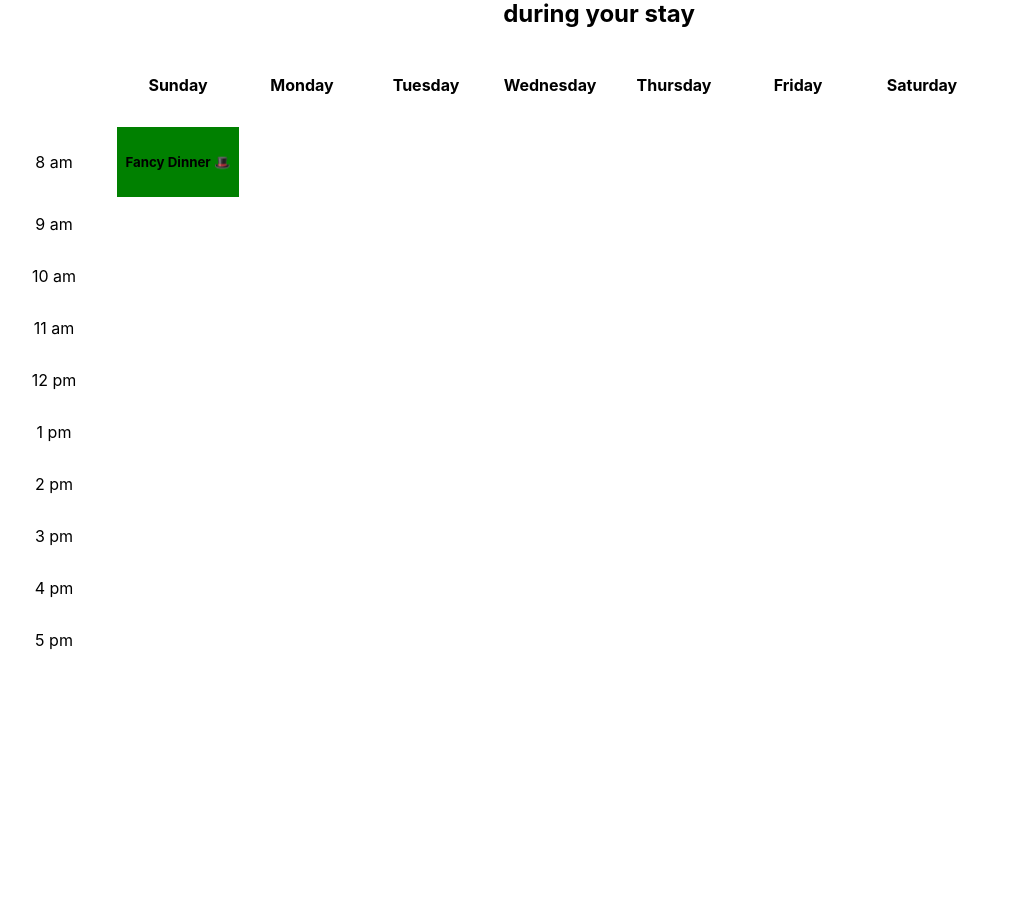
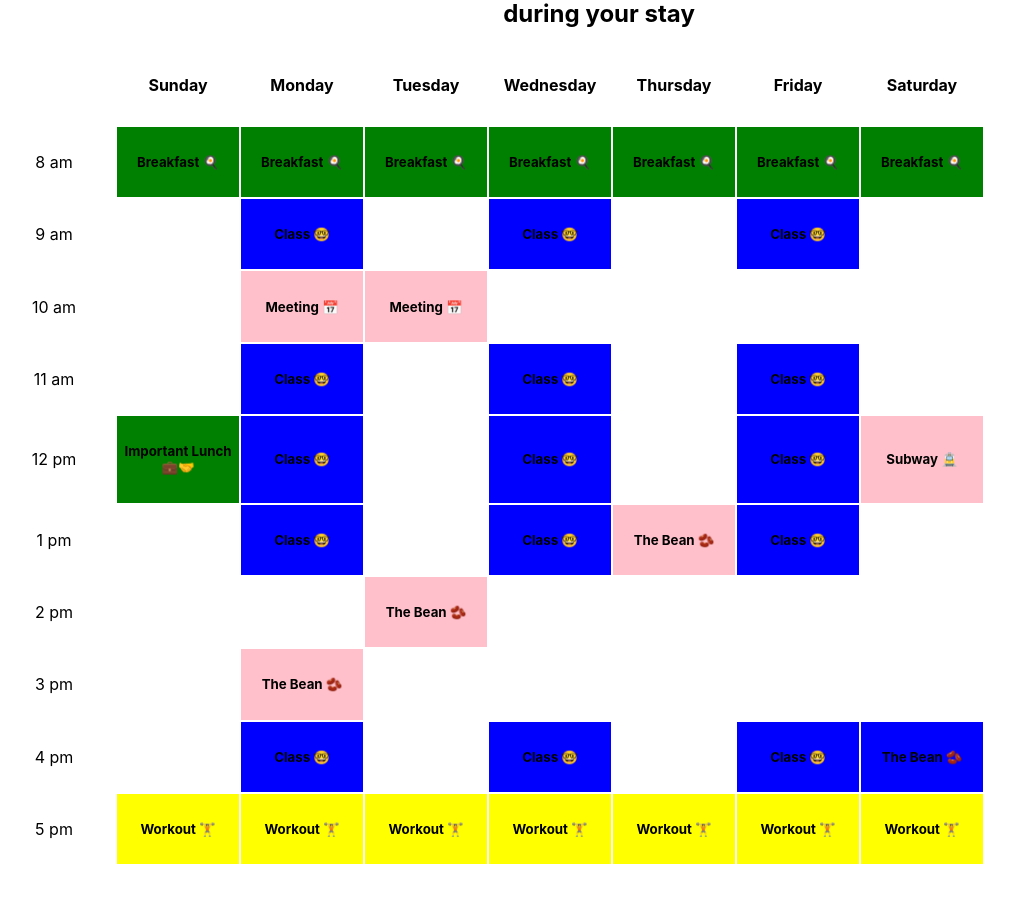
Before and after one commit to KalebCole/WEB102-Unit1, a React (Vite) app in the folder timetabled/: page / in a window 1280 px wide. Shown: the part 144-1042 px from the top of the page, without its empty margins (41-1055 px from the left). Before the commit the page ends 843 px from the top, so only its background shows below. Built offline with nearby package versions, Linux system fonts and the light colour scheme.

Commit message:
Checkpoint 6

```diff
--- a/timetabled/src/components/Calendar.jsx
+++ b/timetabled/src/components/Calendar.jsx
@@ -24,28 +24,29 @@ const Calendar = () => {
           {/* Each row in the timetable will represent a 1 hour block for the week */}
           <tr>
             <td className="time">8 am</td>
-                <Event event='Fancy Dinner 🎩' color='green'/>
-                <td></td>
-                <td></td>
-                <td></td>
-                <td></td>
-                <td></td>
-                <td></td>
+            <Event event="Breakfast 🍳" color="green" />
+            <Event event="Breakfast 🍳" color="green" />
+            <Event event="Breakfast 🍳" color="green" />
+            <Event event="Breakfast 🍳" color="green" />
+            <Event event="Breakfast 🍳" color="green" />
+            <Event event="Breakfast 🍳" color="green" />
+            <Event event="Breakfast 🍳" color="green" />
           </tr>
           <tr>
             <td className="time">9 am</td>
             <td></td>
+            <Event event="Class 🤓" color="blue" />
             <td></td>
+            <Event event="Class 🤓" color="blue" />
             <td></td>
-                <td></td>
-                <td></td>
-                <td></td>
+            <Event event="Class 🤓" color="blue" />
             <td></td>
           </tr>
           <tr>
             <td className="time">10 am</td>
             <td></td>
-                <td></td>
+            <Event event="Meeting 📅" color="pink" />
+            <Event event="Meeting 📅" color="pink" />
             <td></td>
             <td></td>
             <td></td>
@@ -55,38 +56,38 @@ const Calendar = () => {
           <tr>
             <td className="time">11 am</td>
             <td></td>
+            <Event event="Class 🤓" color="blue" />
             <td></td>
+            <Event event="Class 🤓" color="blue" />
             <td></td>
-                <td></td>
-                <td></td>
-                <td></td>
+            <Event event="Class 🤓" color="blue" />
             <td></td>
           </tr>
           <tr>
             <td className="time">12 pm</td>
+            <Event event="Important Lunch 💼🤝" color="green" />
+            <Event event="Class 🤓" color="blue" />
             <td></td>
+            <Event event="Class 🤓" color="blue" />
             <td></td>
-                <td></td>
-                <td></td>
-                <td></td>
-                <td></td>
-                <td></td>
+            <Event event="Class 🤓" color="blue" />
+            <Event event="Subway 🚊" color="pink" />
           </tr>
           <tr>
             <td className="time">1 pm</td>
             <td></td>
+            <Event event="Class 🤓" color="blue" />
             <td></td>
-                <td></td>
-                <td></td>
-                <td></td>
-                <td></td>
+            <Event event="Class 🤓" color="blue" />
+            <Event event="The Bean 🫘" color="pink" />
+            <Event event="Class 🤓" color="blue" />
             <td></td>
           </tr>
           <tr>
             <td className="time">2 pm</td>
             <td></td>
             <td></td>
-                <td></td>
+            <Event event="The Bean 🫘" color="pink" />
             <td></td>
             <td></td>
             <td></td>
@@ -95,7 +96,7 @@ const Calendar = () => {
           <tr>
             <td className="time">3 pm</td>
             <td></td>
-                <td></td>
+            <Event event="The Bean 🫘" color="pink" />
             <td></td>
             <td></td>
             <td></td>
@@ -105,22 +106,22 @@ const Calendar = () => {
           <tr>
             <td className="time">4 pm</td>
             <td></td>
+            <Event event="Class 🤓" color="blue" />
             <td></td>
+            <Event event="Class 🤓" color="blue" />
             <td></td>
-                <td></td>
-                <td></td>
-                <td></td>
-                <td></td>
+            <Event event="Class 🤓" color="blue" />
+            <Event event="The Bean 🫘" color="blue" />
           </tr>
           <tr>
             <td className="time">5 pm</td>
-                <td></td>
-                <td></td>
-                <td></td>
-                <td></td>
-                <td></td>
-                <td></td>
-                <td></td>
+            <Event event="Workout 🏋️" color="yellow" />
+            <Event event="Workout 🏋️" color="yellow" />
+            <Event event="Workout 🏋️" color="yellow" />
+            <Event event="Workout 🏋️" color="yellow" />
+            <Event event="Workout 🏋️" color="yellow" />
+            <Event event="Workout 🏋️" color="yellow" />
+            <Event event="Workout 🏋️" color="yellow" />
           </tr>
         </tbody>
       </table>
--- a/timetabled/src/index.css
+++ b/timetabled/src/index.css
@@ -26,3 +26,15 @@ td {
 .green{
   background-color: green;
 }
+
+.pink{
+  background-color: pink;
+}
+
+.blue{
+  background-color: blue;
+}
+
+.yellow{
+  background-color: yellow;
+}
```
Lines whose indentation alone changed are shown as unchanged.
